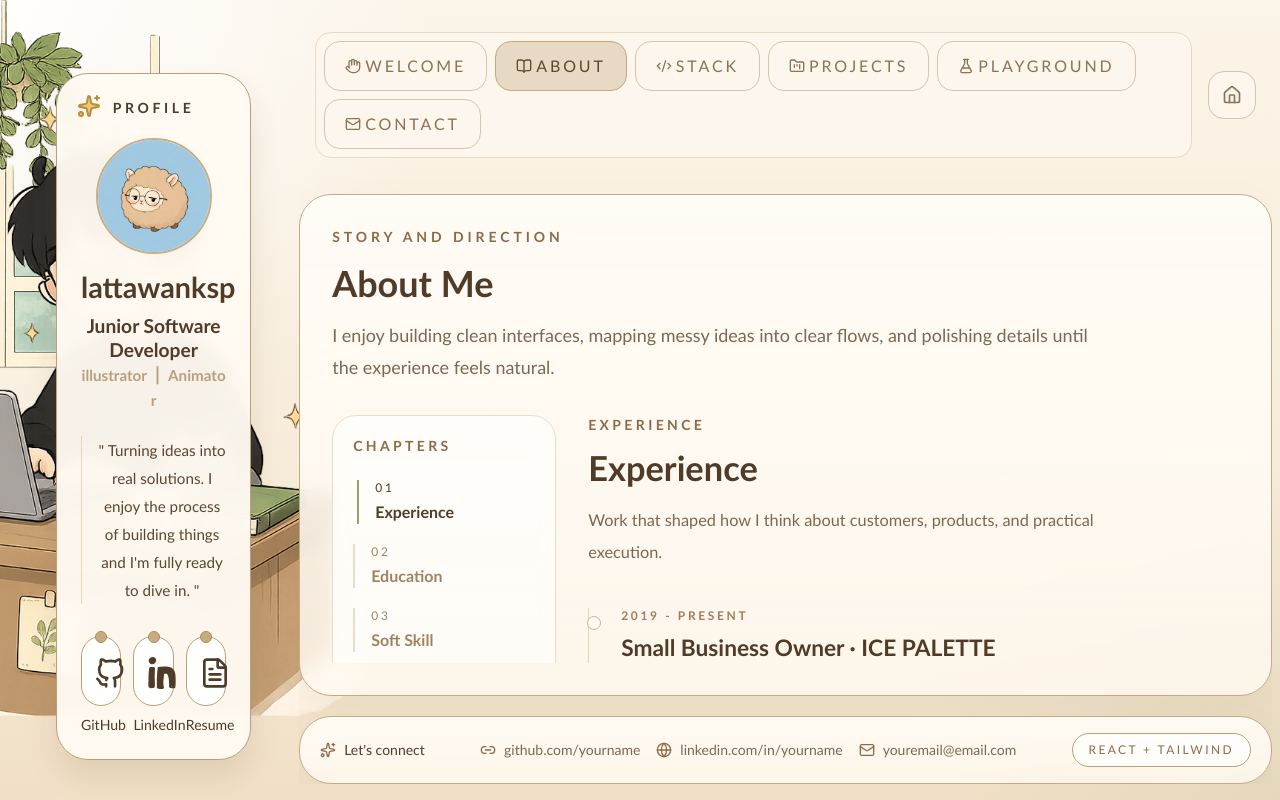
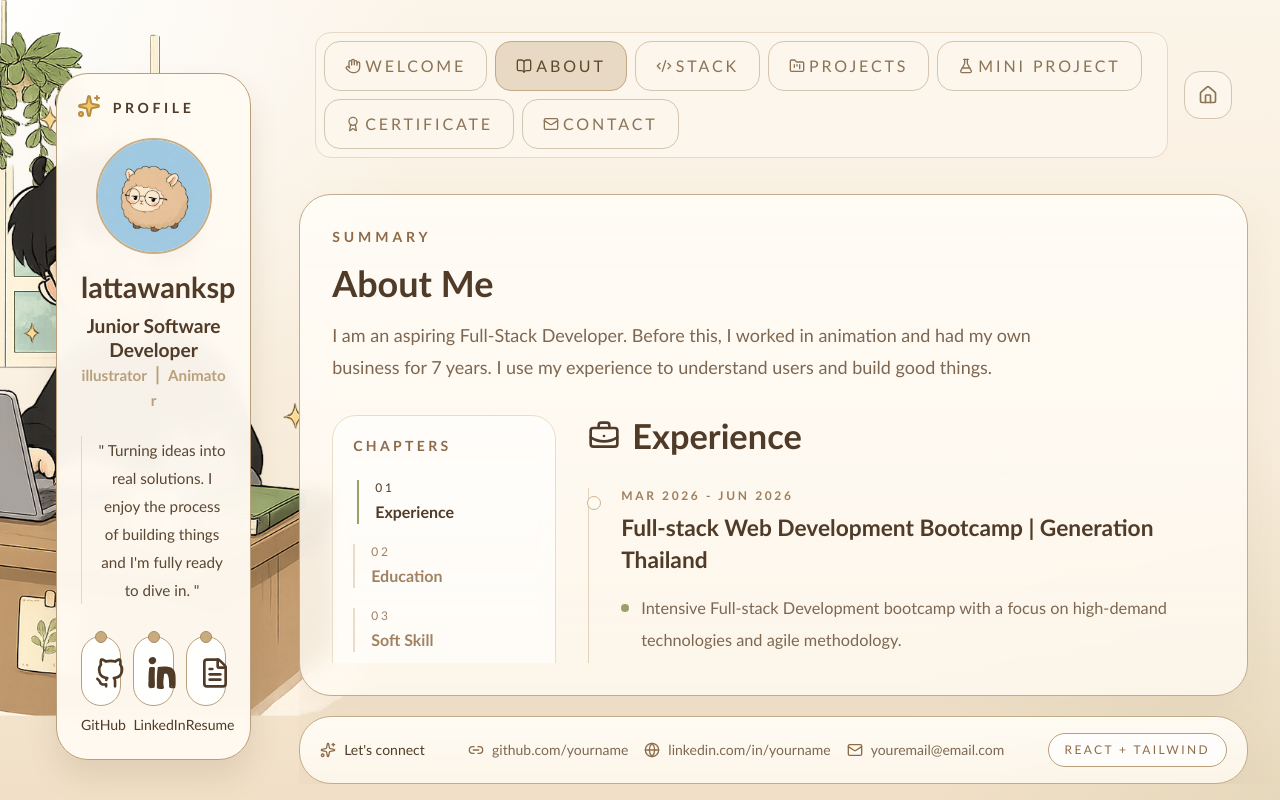
Before and after one commit to lattawanksp/portfolio-lattawanksp, a React (Vite) app: page / in a window 1280 px wide. Both pictures are taken after a click on the button "ABOUT". Built offline with nearby package versions, Linux system fonts and the light colour scheme.

Commit message:
update about and stack pages

```diff
--- a/src/App.jsx
+++ b/src/App.jsx
@@ -1,29 +1,35 @@
-import { startTransition, useState } from 'react'
-import LeftSidebar from './components/LeftSidebar'
-import Navbar from './components/Navbar'
-import SectionPanel from './components/SectionPanel'
-import FooterBar from './components/FooterBar'
-import { sections } from './data/SectionPanelData'
+import { startTransition, useState } from "react";
+import LeftSidebar from "./components/LeftSidebar";
+import Navbar from "./components/Navbar";
+import SectionPanel from "./components/SectionPanel";
+import FooterBar from "./components/FooterBar";
+import { sections } from "./data/SectionPanelData";
 
 function App() {
-  const [activeSection, setActiveSection] = useState('welcome')
-  const [welcomeStarted, setWelcomeStarted] = useState(false)
+  const [activeSection, setActiveSection] = useState("welcome");
+  const [welcomeStarted, setWelcomeStarted] = useState(false);
 
-  const currentSection = sections.find((section) => section.id === activeSection) ?? null
+  const currentSection =
+    sections.find((section) => section.id === activeSection) ?? null;
 
-  const openSection = (sectionId) => startTransition(() => setActiveSection(sectionId))
-  const resetSection = () => setActiveSection(null)
+  const openSection = (sectionId) =>
+    startTransition(() => setActiveSection(sectionId));
+  const resetSection = () => setActiveSection(null);
 
   return (
     <main className="relative h-screen overflow-hidden px-4 py-4 text-stone-700 sm:px-6 lg:px-8">
       <div className="absolute inset-0 bg-[url('/references/bg-img.png')] bg-cover bg-center bg-no-repeat" />
       <div className="pointer-events-none absolute inset-0 bg-[radial-gradient(circle_at_top_left,rgba(255,255,255,0.72),transparent_36%),radial-gradient(circle_at_bottom_right,rgba(189,171,120,0.18),transparent_20%),rgba(252,246,236,0.48)]" />
 
-      <div className="relative mx-auto grid h-[calc(100vh-2rem)] max-w-550 gap-6 lg:grid-cols-[20%_80%]">
+      <div className="mx-auto relative grid h-[calc(100vh-2rem)] max-w-auto gap-6 lg:grid-cols-[20%_80%]">
         <LeftSidebar />
 
-        <section className="flex min-h-0 flex-col gap-5 overflow-hidden">
-          <Navbar activeSection={activeSection} onOpenSection={openSection} onReset={resetSection} />
+        <section className="flex min-h-0 flex-col gap-5 overflow-hidden pr-5 sm:pr-6">
+          <Navbar
+            activeSection={activeSection}
+            onOpenSection={openSection}
+            onReset={resetSection}
+          />
 
           <div className="min-h-0 flex-1">
             <SectionPanel
@@ -38,7 +44,7 @@ function App() {
         </section>
       </div>
     </main>
-  )
+  );
 }
 
-export default App
+export default App;
--- a/src/components/SectionPanel.jsx
+++ b/src/components/SectionPanel.jsx
@@ -3,6 +3,7 @@ import AboutContent from "./sections/02_AboutContent";
 import StackContent from "./sections/03_StackContent";
 import ProjectsContent from "./sections/04_ProjectsContent";
 import PlaygroundContent from "./sections/06_PlaygroundContent";
+import CertificateContent from "./sections/07_CertificateContent";
 import ContactContent from "./sections/05_ContactContent";
 
 const sectionComponents = {
@@ -11,6 +12,7 @@ const sectionComponents = {
   stack: StackContent,
   projects: ProjectsContent,
   playground: PlaygroundContent,
+  certificate: CertificateContent,
   contact: ContactContent,
 };
 
@@ -47,7 +49,9 @@ function SectionPanel({
         </div>
       ) : null}
 
-      <div className={`panel-scroll min-h-0 flex-1 overflow-y-auto ${hasHeader ? "mt-8" : ""}`}>
+      <div
+        className={`panel-scroll min-h-0 flex-1 overflow-y-auto ${hasHeader ? "mt-8" : ""}`}
+      >
         {ActiveComponent ? (
           <ActiveComponent
             onOpenSection={onOpenSection}
--- a/src/components/sections/01_WelcomeContent.jsx
+++ b/src/components/sections/01_WelcomeContent.jsx
@@ -2,15 +2,14 @@ import { useEffect, useState } from "react";
 import { ArrowRight, Sparkles } from "lucide-react";
 
 const quickLinks = [
-  { id: "about", label: "About" },
-  { id: "stack", label: "Stack" },
-  { id: "projects", label: "Projects" },
-  { id: "contact", label: "Contact" },
+  { id: "projects", label: "Project" },
+  { id: "playground", label: "Mini project" },
+  { id: "stack", label: "Tech stack" },
 ];
 
 const replyMessages = [
   <>
-    Hi ! Welcome to <span className="font-bold">my portfolio</span>
+    Hi ! Welcome to <span className="font-bold">my portfolio ✨</span>
   </>,
   <>
     My name is <span className="font-bold text-[#b87d4b]">Lin</span>, I&apos;m a{" "}
@@ -18,15 +17,17 @@ const replyMessages = [
   </>,
   <>
     Thank you for taking the time to visit. You can navigate through the{" "}
-    <span className="font-semibold decoration-[#b99f7b]">menu above ⭡</span> or
-    start with the{" "}
+    <span className="font-semibold decoration-[#b99f7b]">menu above ⭡</span>
+  </>,
+  <>
+    Or start by exploring{" "}
     <span className="font-semibold decoration-[#b99f7b]">
-      links down here ⭣
+      my project links down here ⭣
     </span>
   </>,
 ];
 
-const typingDurations = [1000, 1400, 2200, 1400];
+const typingDurations = [1000, 1400, 1800, 1400, 1400];
 
 function TypingBubble() {
   return (
@@ -183,10 +184,15 @@ function WelcomeContent({ onOpenSection, welcomeStarted, onStartWelcome }) {
             ) : null}
             {typingStep === 2 ? <TypingBubble /> : null}
 
+            {visibleReplies >= 4 ? (
+              <ReplyBubble>{replyMessages[3]}</ReplyBubble>
+            ) : null}
+            {typingStep === 3 ? <TypingBubble /> : null}
+
             {linksVisible ? (
               <LinksBubble onOpenSection={onOpenSection} />
             ) : null}
-            {typingStep === 3 ? <TypingBubble /> : null}
+            {typingStep === 4 ? <TypingBubble /> : null}
           </>
         )}
       </div>
--- a/src/components/sections/02_AboutContent.jsx
+++ b/src/components/sections/02_AboutContent.jsx
@@ -1,4 +1,11 @@
-import { Sprout, Sparkles } from "lucide-react";
+import {
+  BriefcaseBusiness,
+  GraduationCap,
+  HeartHandshake,
+  Languages,
+  Sprout,
+  Sparkles,
+} from "lucide-react";
 import { useEffect, useRef, useState } from "react";
 import Lenis from "lenis";
 
@@ -6,73 +13,47 @@ const aboutSections = [
   {
     id: "experience",
     label: "Experience",
-    intro:
-      "Work that shaped how I think about customers, products, and practical execution.",
     entries: [
       {
-        year: "2019 - Present",
-        title: "Small Business Owner · ICE PALETTE",
-        text: "Managed daily operations, optimized supply flow for 15+ rotating flavors, and learned how product decisions connect directly to customer behavior.",
+        year: "Mar 2026 - Jun 2026",
+        title: "Full-stack Web Development Bootcamp | Generation Thailand",
+        text: "Intensive Full-stack Development bootcamp with a focus on high-demand technologies and agile methodology.",
         bullets: [
-          "Turned sales patterns into better inventory planning and seasonal product choices.",
-          "Designed brand visuals and social assets with Adobe Photoshop and Canva.",
-          "Built a strong sense of ownership, adaptability, and business-minded problem solving.",
+          "Mastered MERN Stack (MongoDB, Express.js, React, Node.js) and version control using Git/GitHub.",
+          "Developed professional-grade web applications through Project-based Learning.",
         ],
       },
       {
-        year: "2015 - 2017",
-        title: "Animator · Animated Storyboard",
-        text: "Worked in animation production and strengthened timing, detail sensitivity, and visual communication through commercial character work.",
+        year: "Sep 2019 - Present",
+        title: "Small Business Owner | ICE PALETTE",
+        text: "Managed end-to-end shop operations, optimizing supply chain and inventory for 15+ rotating flavors based on sales data.",
         bullets: [
-          "Produced 3D character animation for advertising projects.",
-          "Adapted between Maya and 3ds Max depending on production needs.",
-          "Developed patience and precision that now carries into UI polish and frontend work.",
+          "Designed all brand identity and digital marketing assets using Adobe Photoshop and Canva to drive social engagement.",
         ],
       },
       {
-        year: "2026",
-        title: "Selected Development Projects",
-        text: "Began building full-stack and frontend-focused products where design thinking and implementation quality meet.",
-        bullets: [
-          "Created Make A Scoop as a polished e-commerce concept with React and Tailwind CSS.",
-          "Planned Creative Market with Agile thinking, Figma mockups, and responsive layouts.",
-          "Mapped product structure, reusable UI, and data ideas before implementation.",
-        ],
+        year: "Aug 2015 - Feb 2017",
+        title: "Animator | Animated Storyboard",
+        text: "Produced 3D character animations for advertising and mastered software transitions (Maya to 3ds Max) to meet project requirements.",
+        bullets: [],
       },
     ],
   },
   {
     id: "education",
     label: "Education",
-    intro:
-      "A blend of creative training and hands-on technical learning.",
     entries: [
       {
-        year: "2026",
-        title: "Full-stack Web Development Bootcamp · Generation Thailand",
-        text: "An intensive bootcamp focused on modern web development, agile workflow, and project-based implementation.",
-        bullets: [
-          "Practiced MERN stack development in a structured, collaborative environment.",
-          "Worked with React, Node.js, Express, MongoDB, Git, and GitHub.",
-          "Focused on building professional-grade web applications from concept to execution.",
-        ],
-      },
-      {
         year: "2011 - 2015",
-        title: "Bachelor of Science (Animation) · Chiang Mai University",
-        text: "Studied at the College of Arts, Media and Technology, where visual storytelling and creative direction became my foundation.",
-        bullets: [
-          "Learned composition, storytelling, pacing, and visual communication.",
-          "Built a strong eye for detail that now supports interface and layout work.",
-        ],
+        title: "Bachelor of Science (Animation)",
+        text: "College of Arts, Media and Technology, Chiang Mai University",
+        bullets: [],
       },
     ],
   },
   {
     id: "soft-skill",
     label: "Soft Skill",
-    intro:
-      "The strengths I rely on most when learning, building, and collaborating.",
     points: [
       "Problem-solving with a practical, user-centered mindset.",
       "Adaptability and continuous learning across frontend, backend, and design tools.",
@@ -84,8 +65,6 @@ const aboutSections = [
   {
     id: "language",
     label: "Language",
-    intro:
-      "Communication matters just as much as craft.",
     languages: [
       { name: "Thai", level: "Native speaker" },
       { name: "English", level: "Intermediate working proficiency" },
@@ -93,6 +72,13 @@ const aboutSections = [
     ],
   },
 ];
+
+const sectionIcons = {
+  experience: BriefcaseBusiness,
+  education: GraduationCap,
+  "soft-skill": HeartHandshake,
+  language: Languages,
+};
 
 function AboutContent() {
   const wrapperRef = useRef(null);
@@ -195,7 +181,9 @@ function AboutContent() {
                   : "text-[#a08463] hover:-translate-y-0.5 hover:text-[#4f3b27]"
               }`}
             >
-              <p className="text-base font-semibold sm:text-lg">{section.label}</p>
+              <p className="text-base font-semibold sm:text-lg">
+                {section.label}
+              </p>
             </div>
           );
         })}
@@ -249,9 +237,10 @@ function AboutContent() {
             </div>
           </aside>
 
-          <div className="space-y-16">
+          <div className="space-y-12">
             {aboutSections.map((section, index) => {
               const isActive = activeSection === section.id;
+              const SectionIcon = sectionIcons[section.id];
 
               return (
                 <div key={section.id}>
@@ -265,27 +254,28 @@ function AboutContent() {
                     }`}
                   >
                     <div className="max-w-2xl">
-                      <p className="text-sm font-semibold uppercase tracking-[0.24em] text-[#8d6b49]">
-                        {section.label}
-                      </p>
-                      <h3
-                        className={`mt-3 text-3xl font-semibold transition-colors duration-300 sm:text-[2.15rem] ${
+                      <div
+                        className={`text-3xl font-semibold transition-colors duration-300 sm:text-[2.15rem] ${
                           isActive ? "text-[#4f3b27]" : "text-[#745d44]"
                         }`}
                       >
-                        {section.label === "Soft Skill"
-                          ? "How I Work"
-                          : section.label === "Language"
-                            ? "Communication"
-                            : section.label}
-                      </h3>
-                      <p className="mt-4 max-w-xl text-base leading-8 text-[#7d6751] sm:text-[1.02rem]">
-                        {section.intro}
-                      </p>
+                        <div className="flex items-center gap-3">
+                          {SectionIcon ? (
+                            <SectionIcon className="h-7 w-7 shrink-0 sm:h-8 sm:w-8" />
+                          ) : null}
+                          <h3>
+                            {section.label === "Soft Skill"
+                              ? "Soft Skill"
+                              : section.label === "Language"
+                                ? "Language"
+                                : section.label}
+                          </h3>
+                        </div>
+                      </div>
                     </div>
 
                     {section.entries ? (
-                      <div className="mt-10 space-y-14 border-l border-[#e3d3bc] pl-6 sm:pl-8">
+                      <div className="mt-8 space-y-12 border-l border-[#e3d3bc] pl-6 sm:pl-8">
                         {section.entries.map((entry) => (
                           <article
                             key={entry.title}
@@ -298,11 +288,8 @@ function AboutContent() {
                             <h4 className="mt-2 text-xl font-semibold text-[#4f3b27] sm:text-[1.42rem]">
                               {entry.title}
                             </h4>
-                            <p className="mt-4 max-w-2xl text-base leading-8 text-[#7d6751] sm:text-[1.02rem]">
-                              {entry.text}
-                            </p>
-                            <ul className="mt-5 max-w-2xl space-y-3 text-base leading-8 text-[#7d6751] sm:text-[1.02rem]">
-                              {entry.bullets.map((bullet) => (
+                            <ul className="mt-4 max-w-2xl space-y-3 text-base leading-8 text-[#7d6751] sm:text-[1.02rem]">
+                              {[entry.text, ...entry.bullets].map((bullet) => (
                                 <li key={bullet} className="flex gap-3">
                                   <span className="mt-3 h-2 w-2 shrink-0 rounded-full bg-[#99a168]" />
                                   <span>{bullet}</span>
@@ -315,7 +302,7 @@ function AboutContent() {
                     ) : null}
 
                     {section.points ? (
-                      <div className="mt-8 grid max-w-3xl gap-x-8 gap-y-5 sm:grid-cols-2">
+                      <div className="mt-6 grid max-w-3xl gap-x-8 gap-y-5 sm:grid-cols-2">
                         {section.points.map((point) => (
                           <div
                             key={point}
@@ -328,17 +315,14 @@ function AboutContent() {
                     ) : null}
 
                     {section.languages ? (
-                      <div className="mt-8 max-w-2xl space-y-5">
-                        <p className="text-base leading-8 text-[#7d6751] sm:text-[1rem]">
-                          Thai / English / Japanese (JLPT N3)
-                        </p>
+                      <div className="mt-6 max-w-2xl space-y-5">
                         <div className="space-y-5">
                           {section.languages.map((language) => (
                             <div
                               key={language.name}
                               className="flex flex-col gap-2 border-b border-[#eee2d0] pb-4 transition-all duration-300 hover:border-[#8ec5ff] sm:flex-row sm:items-center sm:justify-between"
                             >
-                              <span className="text-lg font-semibold text-[#4f3b27] sm:text-xl">
+                              <span className="text-base text-[#8d6b49]">
                                 {language.name}
                               </span>
                               <span className="text-base text-[#8d6b49]">
@@ -352,8 +336,8 @@ function AboutContent() {
                   </section>
 
                   {index < aboutSections.length - 1 ? (
-                    <div className="my-10 flex items-center gap-4 sm:my-12">
-                      <div className="h-px flex-1 bg-gradient-to-r from-transparent via-[#e5d4bd] to-[#ecdcc5]" />
+                    <div className="my-5 flex items-center gap-4 sm:my-6">
+                      <div className="h-px flex-1 bg-gradient-to-r from-transparent via-[#d9c0a0] to-[#e8d4b8]" />
                       <div className="flex h-10 w-10 items-center justify-center rounded-full border border-[#e5d4bd] bg-white/70 text-[#b09068] shadow-[0_6px_14px_rgba(154,127,92,0.06)]">
                         {index % 2 === 0 ? (
                           <Sparkles className="h-4 w-4" />
@@ -361,7 +345,7 @@ function AboutContent() {
                           <Sprout className="h-4 w-4" />
                         )}
                       </div>
-                      <div className="h-px flex-1 bg-gradient-to-r from-[#ecdcc5] via-[#e5d4bd] to-transparent" />
+                      <div className="h-px flex-1 bg-gradient-to-r from-[#e8d4b8] via-[#d9c0a0] to-transparent" />
                     </div>
                   ) : null}
                 </div>
--- a/src/components/sections/06_PlaygroundContent.jsx
+++ b/src/components/sections/06_PlaygroundContent.jsx
@@ -19,14 +19,6 @@ const playgroundCards = [
 function PlaygroundContent() {
   return (
     <div className="space-y-6">
-      <div className="rounded-[1.75rem] border border-[#d8c0a0] bg-white/74 p-5 sm:p-6">
-        <p className="text-base leading-8 text-[#7d6751] sm:text-lg">
-          This section is reserved for playful builds, UI sketches, animation
-          tests, and visual ideas that do not fit into a strict project case
-          study yet.
-        </p>
-      </div>
-
       <div className="grid gap-4 lg:grid-cols-3">
         {playgroundCards.map((card) => (
           <article
--- /dev/null
+++ b/src/components/sections/07_CertificateContent.jsx
@@ -0,0 +1,44 @@
+const certificateItems = [
+  {
+    title: "Full-stack Web Development Bootcamp",
+    issuer: "Generation Thailand",
+    note: "Use this area for certificate image, PDF link, or short achievement notes.",
+  },
+  {
+    title: "Workshop / Short Course",
+    issuer: "Add issuer name here",
+    note: "A second slot for workshops, online learning, or platform-based certificates.",
+  },
+  {
+    title: "Future Certificate",
+    issuer: "Coming soon",
+    note: "Keep this card as a placeholder for future credentials and milestones.",
+  },
+];
+
+function CertificateContent() {
+  return (
+    <div className="space-y-6">
+      <div className="grid gap-4 lg:grid-cols-2 xl:grid-cols-3">
+        {certificateItems.map((item) => (
+          <article
+            key={item.title}
+            className="rounded-[1.5rem] border border-[#d8c0a0] bg-[#fffaf2] p-5 transition-all duration-300 hover:-translate-y-0.5 hover:border-[#8ec5ff] hover:bg-[#f9f0de] hover:shadow-[0_16px_28px_rgba(120,92,54,0.1)]"
+          >
+            <p className="text-sm font-semibold uppercase tracking-[0.22em] text-[#8d6b49]">
+              {item.issuer}
+            </p>
+            <h3 className="mt-3 text-xl font-semibold text-[#4f3b27]">
+              {item.title}
+            </h3>
+            <p className="mt-3 text-base leading-8 text-[#7d6751]">
+              {item.note}
+            </p>
+          </article>
+        ))}
+      </div>
+    </div>
+  );
+}
+
+export default CertificateContent;
--- a/src/data/SectionPanelData.js
+++ b/src/data/SectionPanelData.js
@@ -1,4 +1,5 @@
 import {
+  Award,
   BookOpen,
   Code2,
   FlaskConical,
@@ -20,9 +21,9 @@ export const sections = [
     label: "About",
     icon: BookOpen,
     title: "About Me",
-    eyebrow: "Story and direction",
+    eyebrow: "Summary",
     summary:
-      "I enjoy building clean interfaces, mapping messy ideas into clear flows, and polishing details until the experience feels natural.",
+      "I am an aspiring Full-Stack Developer. Before this, I worked in animation and had my own business for 7 years. I use my experience to understand users and build good things.",
   },
   {
     id: "stack",
@@ -30,26 +31,27 @@ export const sections = [
     icon: Code2,
     title: "Tech Stack",
     eyebrow: "Tools I work with",
-    summary:
-      "A modern web stack focused on React ecosystems, type-safe tooling, and practical backend integrations for real projects.",
   },
   {
     id: "projects",
     label: "Projects",
     icon: FolderKanban,
     title: "Featured Projects",
-    eyebrow: "Selected work",
-    summary:
-      "A flexible grid for product case studies, admin tools, client work, or experiments you want to highlight.",
+    eyebrow: "What I've Built",
   },
   {
     id: "playground",
-    label: "Playground",
+    label: "Mini project",
     icon: FlaskConical,
-    title: "Creative Playground",
+    title: "Mini Project",
     eyebrow: "Experiments and motion",
-    summary:
-      "A space for UI experiments, animation studies, interaction tests, and ideas that are still evolving.",
+  },
+  {
+    id: "certificate",
+    label: "Certificate",
+    icon: Award,
+    title: "Certificates",
+    eyebrow: "Learning milestones",
   },
   {
     id: "contact",
@@ -57,8 +59,6 @@ export const sections = [
     icon: Mail,
     title: "Let's Connect",
     eyebrow: "Open for collaboration",
-    summary:
-      "Place your email, socials, resume link, and a short invite so people know the best way to reach you.",
   },
 ];
 
@@ -103,7 +103,8 @@ export const stackItems = [
     name: "MongoDB",
     icon: "mongodb",
     category: "Backend",
-    description: "Flexible NoSQL database structure for product features in progress.",
+    description:
+      "Flexible NoSQL database structure for product features in progress.",
   },
   {
     name: "Figma",
```
Also changed, not shown: src/components/sections/03_StackContent.jsx (+50 -21 lines).
